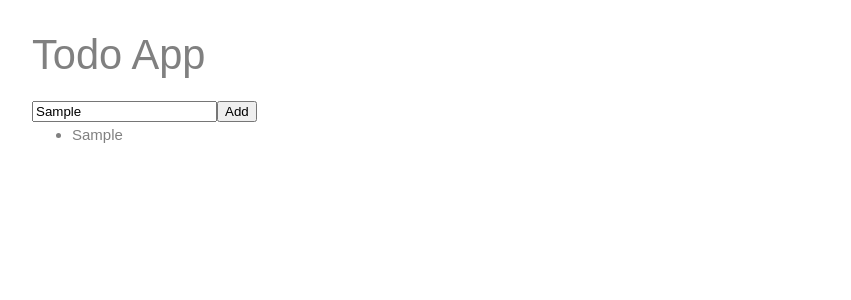
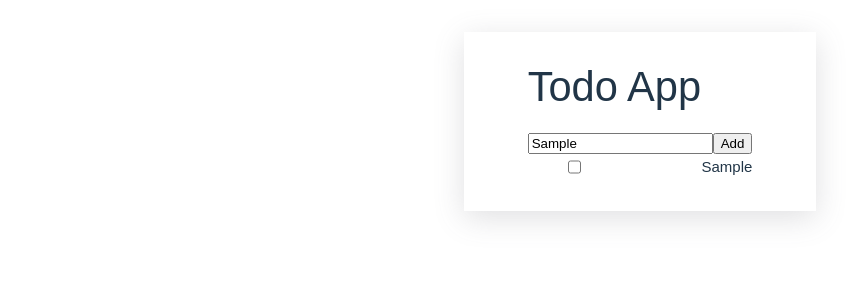
Before and after one commit to jaquiteme/todo-app-front, a Vue app: page / in a window 1280 px wide. Both pictures are taken after typing "Sample" into the empty fields and a click on the button "Add". Shown: the top 300 px of the page, without its empty margins (0-851 px from the left). Built offline with nearby package versions, Linux system fonts and the light colour scheme; the HTML template or start-up script is replaced by a standard one.

Commit message:
Add TodoItem component

```diff
--- a/src/assets/base.css
+++ b/src/assets/base.css
@@ -9,11 +9,11 @@
 
 body {
   min-height: 100vh;
-  color: grey;
+  color: #213547;
   background: white;
   transition: color 0.5s, background-color 0.5s;
   line-height: 1.6;
-  font-family: Montserrat, sans-serif;
+  font-family: "Inter var experimental", Montserrat, sans-serif;
   font-size: 15px;
   text-rendering: optimizeLegibility;
   -webkit-font-smoothing: antialiased;
--- a/src/assets/main.css
+++ b/src/assets/main.css
@@ -5,4 +5,6 @@
   margin: 0 auto;
   padding: 2rem;
   font-weight: normal;
+  display: flex;
+  justify-content: center;
 }
--- a/src/components/Todo.vue
+++ b/src/components/Todo.vue
@@ -1,20 +1,3 @@
-<template>
-  <div id="todo-card">
-    <h1>Todo App</h1>
-    <form>
-      <div>
-        <input type="text" v-model="title"/>
-        <button type="button" @click="add(title)">Add</button>
-      </div>
-    </form>
-    <div>
-      <ul v-for="todo in todos">
-        <li>{{ todo }}</li>
-      </ul>
-    </div>
-  </div>
-</template>
-
 <script>
 export default {
   data() {
@@ -31,6 +14,27 @@ export default {
 }
 </script>
 
+<script setup>
+import TodoItem from './TodoItem.vue'
+</script>
+
+<template>
+  <div class="card">
+    <h1>Todo App</h1>
+    <form>
+      <div>
+        <input type="text" v-model="title" />
+        <button type="button" @click="add(title)">Add</button>
+      </div>
+    </form>
+    <div>
+      <ul v-for="todo in todos">
+        <TodoItem :title="todo" />
+      </ul>
+    </div>
+  </div>
+</template>
+
 <style scoped>
 h1 {
   font-weight: 500;
@@ -38,4 +42,9 @@ h1 {
   top: -10px;
 }
 
+.card {
+  background-color: white;
+  box-shadow: rgba(100, 100, 111, 0.2) 0px 7px 29px 0px;
+  padding: 2rem 4rem;
+}
 </style>
--- /dev/null
+++ b/src/components/TodoItem.vue
@@ -0,0 +1,24 @@
+<template>
+    <li>
+        <input type="checkbox" :checked="isChecked">
+        <div>{{ title }}</div>
+    </li>
+</template>
+<script>
+export default {
+    data() {
+        return {
+            isChecked: false
+        }
+    },
+    props: {
+        title: String
+    }
+}
+</script>
+<style scoped>
+    li {
+        display: flex;
+        justify-content: space-between;
+    }
+</style>
```
